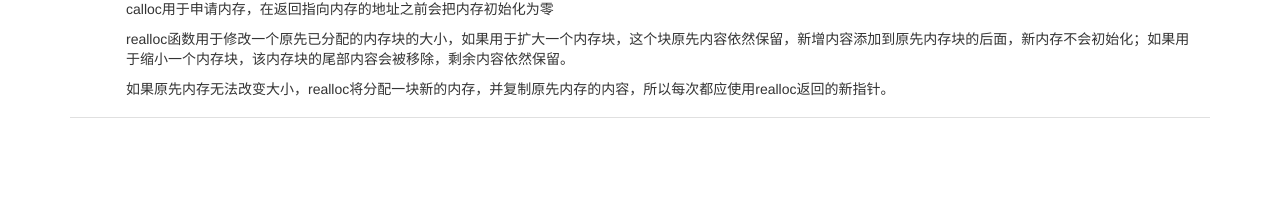
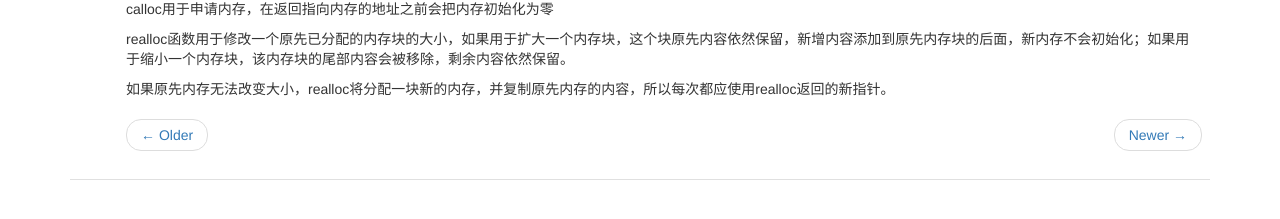
Before and after one commit to mapan1984/mapan1984.github.io, a Jekyll site: the page built from _posts/2016-04-09-c-动态内存.md, in a window 1280 px wide. Shown: the part 405-624 px from the top of the page. Built offline with Jekyll 4.4.1, drawn with Linux system fonts in a browser that asks for light colours.

Commit message:
for post add pagination

```diff
--- a/_layouts/default.html
+++ b/_layouts/default.html
@@ -2,7 +2,7 @@
 <html lang="zh-CN">
 <head>
     {% include css.html %}
-    <link rel="stylesheet" href="/stylesheets/postlist.css"><!-- for content -->
+    <link rel="stylesheet" href="/stylesheets/postlist.css"><!-- for postlist  and tags-->
     <link rel="stylesheet" href="/stylesheets/profile.css"><!-- for profile -->
     <style>
     .feature {
--- a/_layouts/post.html
+++ b/_layouts/post.html
@@ -63,8 +63,12 @@
                     {{ content }}
                 </div>
                 <div class="post-footer">
-                    <div class="row">
-                    </div>
+                    <nav>
+                      <ul class="pager">
+                          <li class="previous"><a href="{{ page.previous.url }}"><span aria-hidden="true">&larr;</span> Older</a></li>
+                          <li class="next"><a href="{{ page.next.url }}">Newer <span aria-hidden="true">&rarr;</span></a></li>
+                      </ul>
+                    </nav>
                 </div><!-- post-footer -->
             </div><!-- post-content -->
         </div>
```
